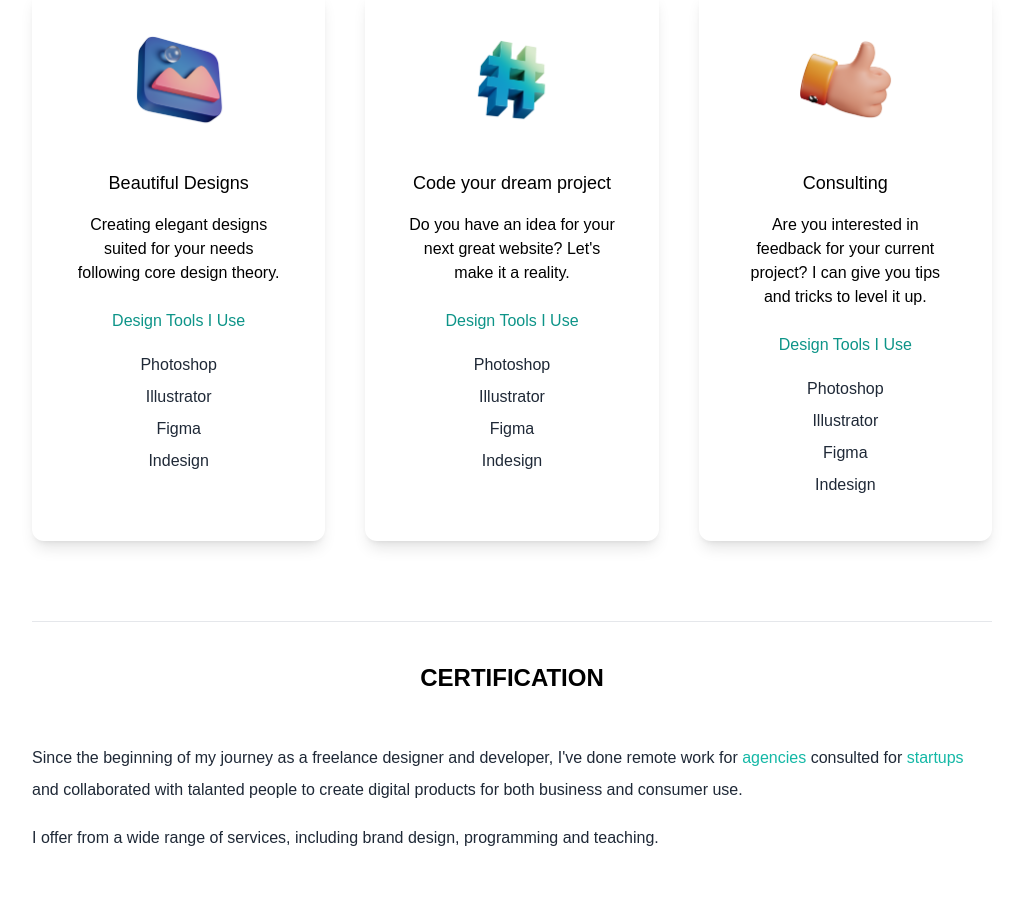
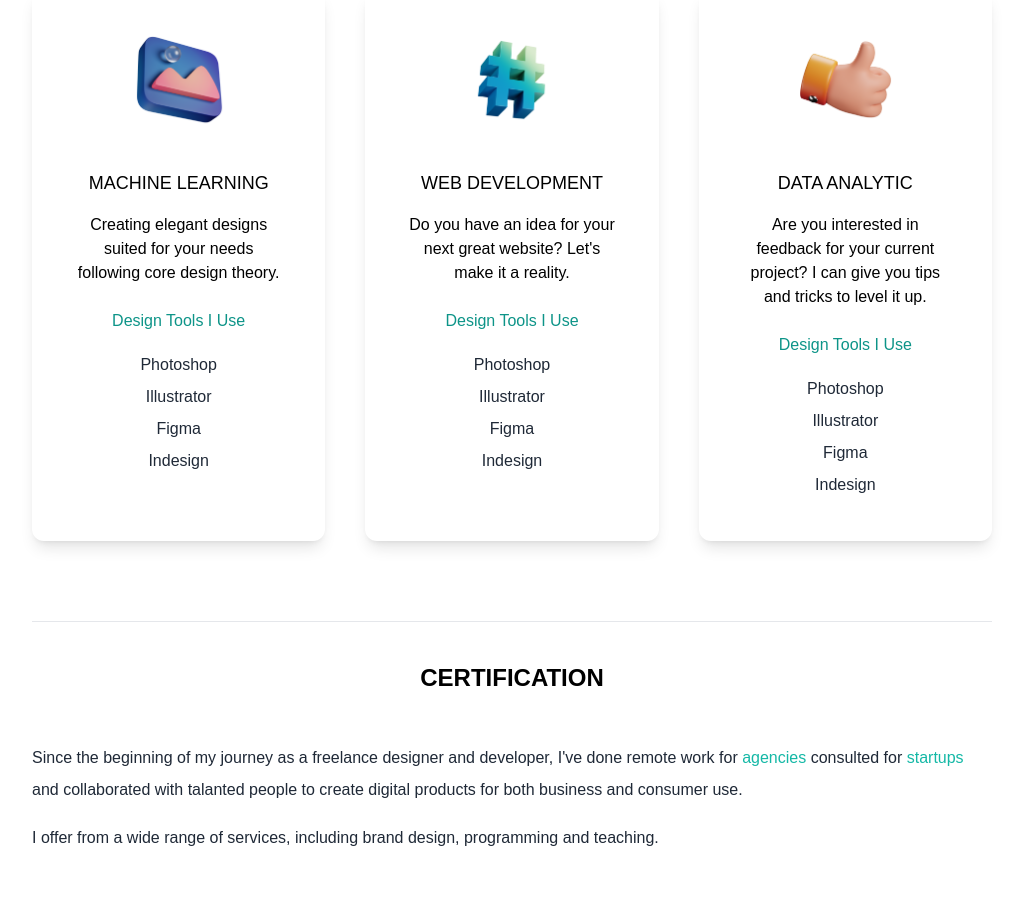
Before and after one commit to Sashakhoo/portfolio, a Next.js app: page / in a window 1280 px wide. Shown: the part 1540-2440 px from the top of the page, without its empty margins (128-1151 px from the left). Built offline with nearby package versions, Linux system fonts and the light colour scheme.

Commit message:
modified:   pages/index.js

```diff
--- a/pages/index.js
+++ b/pages/index.js
@@ -55,7 +55,7 @@ export default function Home() {
         <meta name="description" content="Generated by create next app" />
         <link rel="icon" href="/favicon.ico" />
       </Head>
-      <main className=" bg-white px-10 dark:bg-gray-900 md:px-20 lg:px-40">
+      <main className=" bg-white px-10 dark:bg-black md:px-20 lg:px-40">
         <section className="min-h-screen">
           <nav className="py-10 mb-12 flex justify-between dark:text-white">
             <h1 className="font-burtons text-xl"></h1>
@@ -127,7 +127,7 @@ export default function Home() {
             <div className="text-center shadow-lg p-10 rounded-xl my-10  dark:bg-white flex-1">
               <Image src={design} width={100} height={100} />
               <h3 className="text-lg font-medium pt-8 pb-2  ">
-                Beautiful Designs
+                MACHINE LEARNING
               </h3>
               <p className="py-2">
                 Creating elegant designs suited for your needs following core
@@ -142,7 +142,7 @@ export default function Home() {
             <div className="text-center shadow-lg p-10 rounded-xl my-10 dark:bg-white flex-1">
               <Image src={code} width={100} height={100} />
               <h3 className="text-lg font-medium pt-8 pb-2 ">
-                Code your dream project
+                WEB DEVELOPMENT
               </h3>
               <p className="py-2">
                 Do you have an idea for your next great website? Let's make it a
@@ -156,7 +156,7 @@ export default function Home() {
             </div>
             <div className="text-center shadow-lg p-10 rounded-xl my-10 dark:bg-white flex-1">
               <Image src={consulting} width={100} height={100} />
-              <h3 className="text-lg font-medium pt-8 pb-2 ">Consulting</h3>
+              <h3 className="text-lg font-medium pt-8 pb-2 ">DATA ANALYTIC</h3>
               <p className="py-2">
                 Are you interested in feedback for your current project? I can
                 give you tips and tricks to level it up.
```
